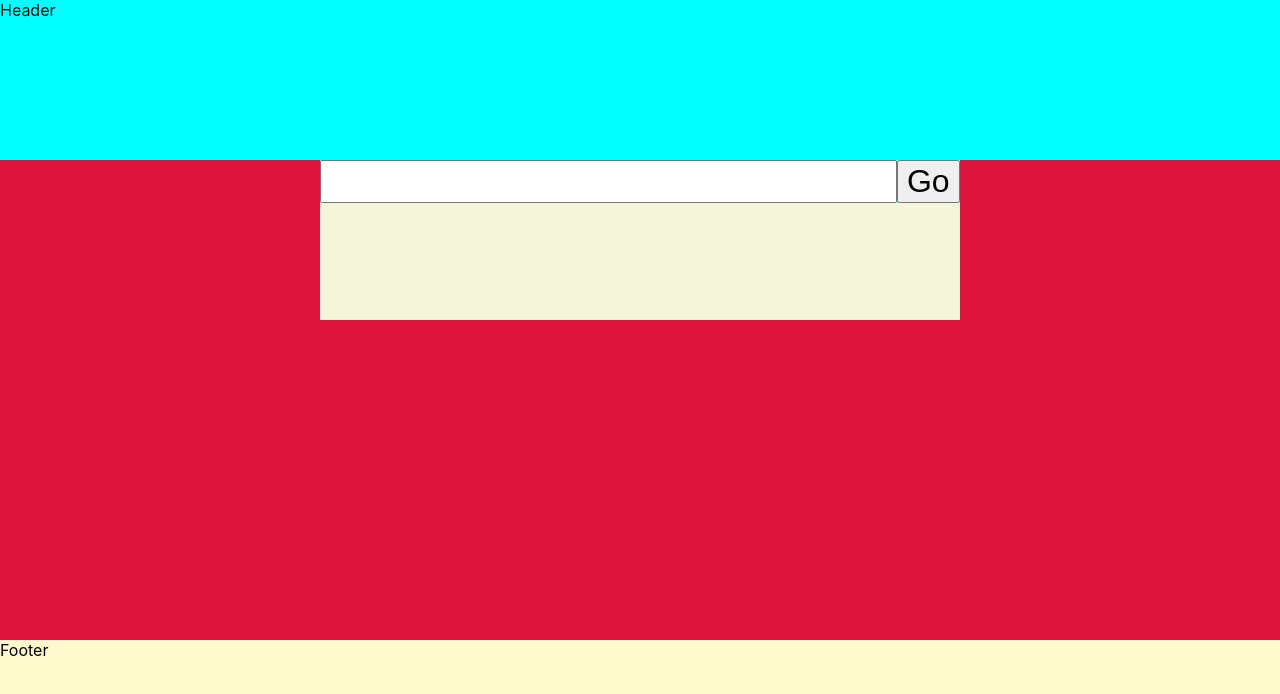
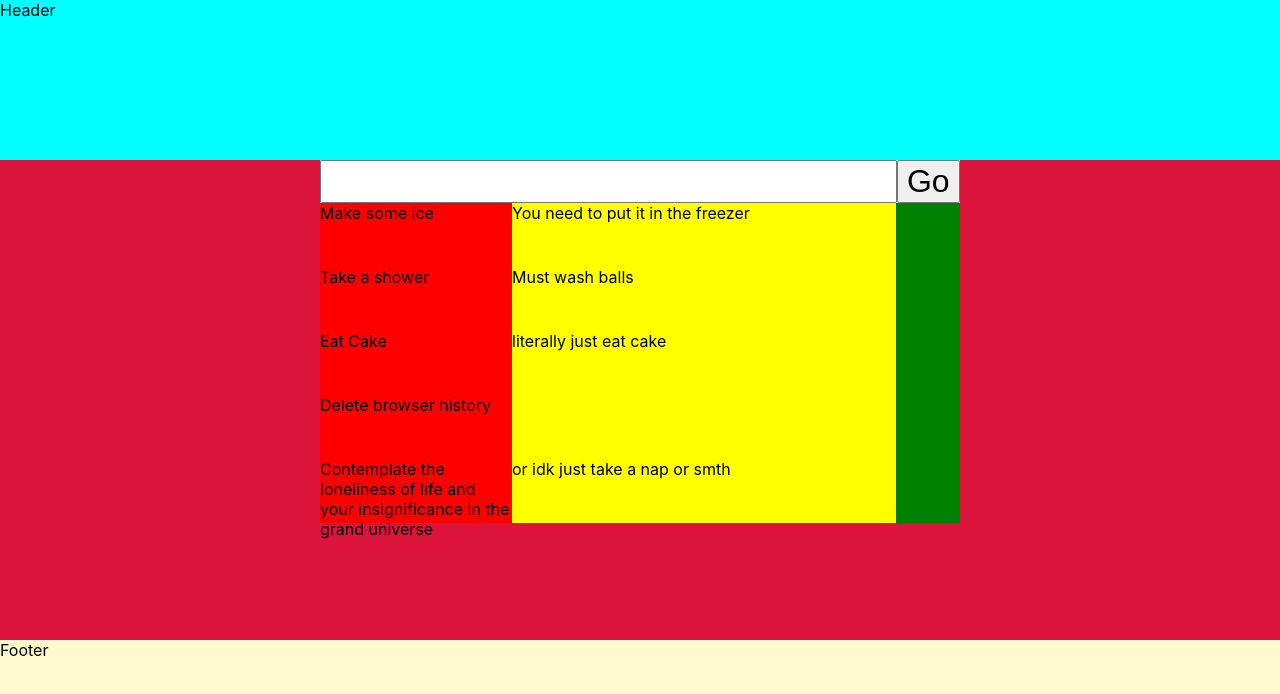
Before and after one commit to JustinLohKingWei/Better-todotodo, a React (Create React App) app: page / in a window 1280 px wide. Shown: the top 694 px of the page. Built offline with nearby package versions, Linux system fonts and the light colour scheme.

Commit message:
Initial prop setup

```diff
--- /dev/null
+++ b/src/components/todoList/ListBox.tsx
@@ -0,0 +1,21 @@
+import { taskProps } from "../../data/taskProps";
+import "../../styles/ListBox.css";
+import ListBoxItem from "./ListBoxItem";
+
+type ListBoxProps = {
+  taskList: taskProps[];
+};
+
+function Listbox({ taskList }: ListBoxProps) {
+  return (
+    <div className="listBox-root">
+      {taskList.map((data)=>{
+        return(
+            <ListBoxItem task={data.task} notes={data.notes} completed = {data.completed}/>
+        )
+      })}
+    </div>
+  );
+}
+
+export default Listbox;
--- /dev/null
+++ b/src/components/todoList/ListBoxItem.tsx
@@ -0,0 +1,17 @@
+import '../../styles/ListBox.css'
+import { taskProps } from '../../data/taskProps'
+
+function ListBoxItem({task,notes,completed}:taskProps) {
+
+    return(
+        <div className='listBoxItem-root'>
+            <div className='listBoxItem-task'>
+                <div>{task}</div></div>
+            <div className='listBoxItem-notes'><div>{notes}</div></div>
+            <div className='listBoxItem-completed'><div>{completed}</div></div>
+        </div>
+    )
+
+}
+
+export default ListBoxItem
--- a/src/components/todoList/TodoList.tsx
+++ b/src/components/todoList/TodoList.tsx
@@ -1,10 +1,13 @@
 import "../../styles/TodoList.css";
 import InputBox from "./InputBox";
+import Listbox from "./ListBox";
+import { taskList1 } from "../../testData";
 
 function TodoList() {
   return (
     <div className="todoList-root">
       <InputBox/>
+      <Listbox taskList={taskList1}/>
     </div>
   );
 }
--- /dev/null
+++ b/src/data/taskProps.ts
@@ -0,0 +1,7 @@
+type taskProps = {
+    task : string
+    notes : string
+    completed : boolean
+};
+
+export type {taskProps}
--- /dev/null
+++ b/src/styles/ListBox.css
@@ -0,0 +1,31 @@
+.listBox-root{
+    display: flex;
+    z-index: 2;
+    background-color: rgb(127, 150, 255);
+    min-height: 6em ;
+    flex-direction: column;
+}
+
+.listBoxItem-root{
+    display: flex;
+    min-height: 4em;
+    min-width: 100%;
+}
+
+.listBoxItem-task{
+    display: flex;
+    background-color: red;
+    min-width: 30%;
+}
+
+.listBoxItem-notes{
+    display: flex;
+    background-color: yellow;
+    min-width: 60%;
+}
+
+.listBoxItem-completed{
+    display: flex;
+    background-color: green;
+    min-width: 10%;
+}
```
